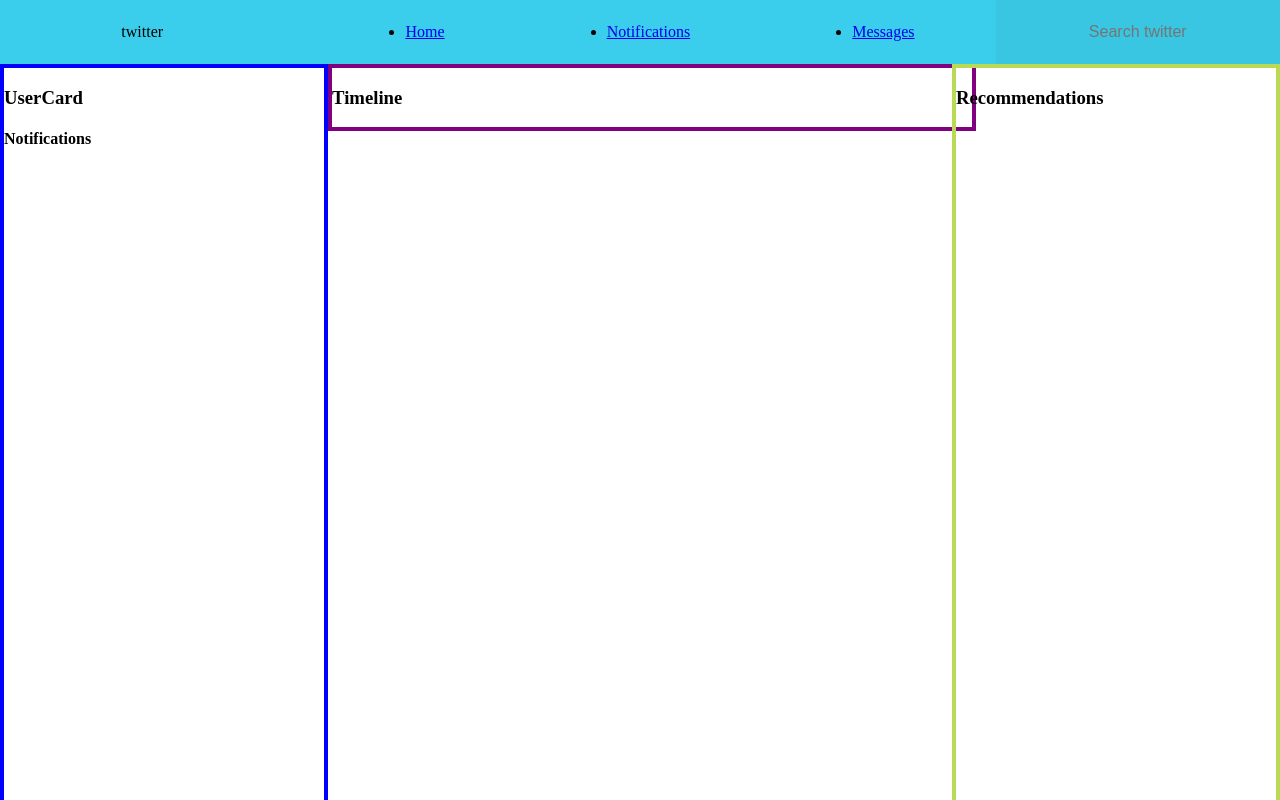
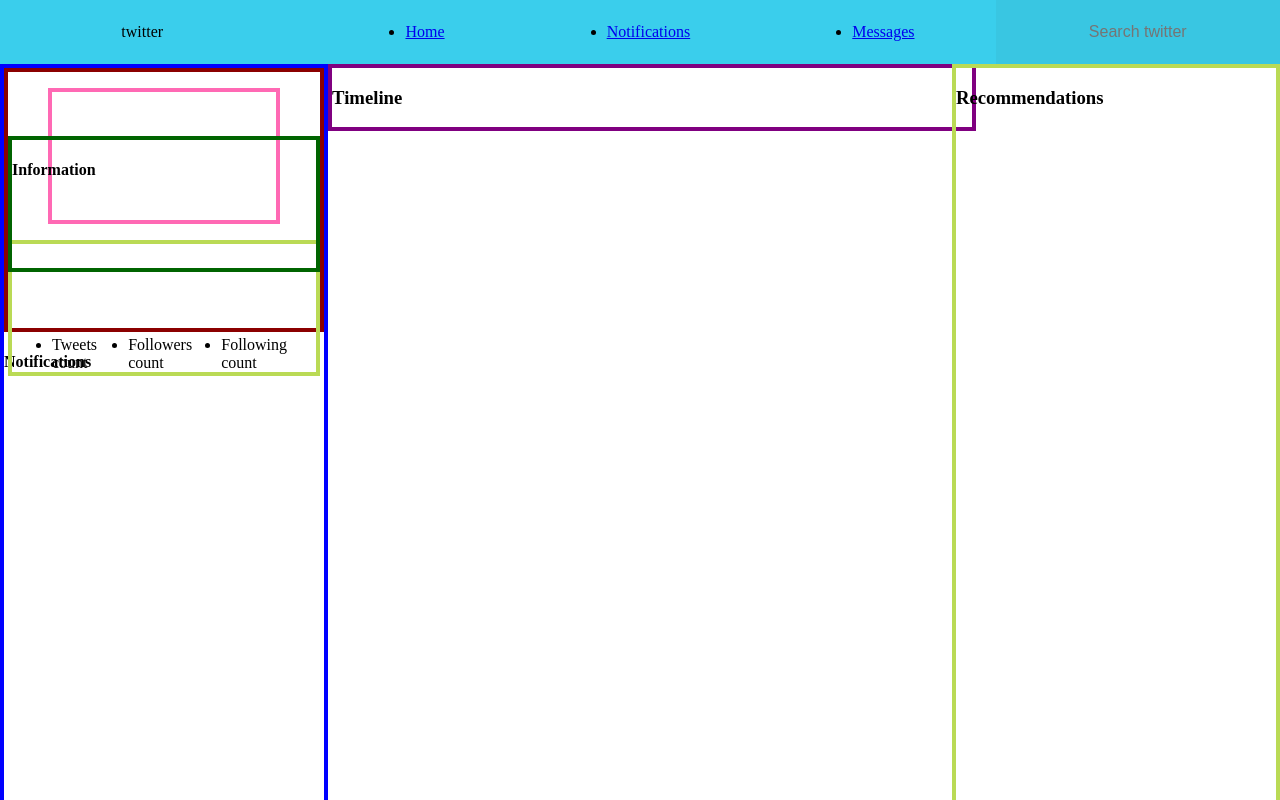
Before and after one commit to allen4dev/redux_testing, a React (Create React App) app: page / in a window 1280 px wide. Built offline with nearby package versions, Linux system fonts and the light colour scheme.

Commit message:
[Add] Base UserCard structure

```diff
--- /dev/null
+++ b/src/components/shared/UserPanel/Information.jsx
@@ -0,0 +1,21 @@
+import React from 'react';
+import styled from 'styled-components';
+
+const Wrapper = styled.section`
+  position: absolute;
+  top: 25%;
+  height: 50%;
+  border: 4px solid darkgreen;
+  left: 0;
+  right: 0;
+`;
+
+const Information = () => {
+  return (
+    <Wrapper>
+      <h4>Information</h4>
+    </Wrapper>
+  );
+};
+
+export default Information;
--- a/src/components/shared/UserPanel/UserCard.jsx
+++ b/src/components/shared/UserPanel/UserCard.jsx
@@ -1,10 +1,45 @@
 import React from 'react';
+import styled from 'styled-components';
+
+import Information from './Information';
+
+import Image from '../utils/Image';
+
+const Wrapper = styled.section`
+  border: 4px solid darkred;
+  height: 20vw;
+  position: relative;
+`;
+const ProfileImage = styled.figure`
+  border: 4px solid hotpink;
+  height: 50%;
+`;
+const Count = styled.ul`
+  border: 4px solid #bada55;
+  height: 50%;
+  display: flex;
+  justify-content: space-between;
+  align-items: flex-end;
+`;
+const Tweets = styled.li``;
+const Followers = styled.li``;
+const Following = styled.li``;
 
 const UserCard = () => {
   return (
-    <div>
-      <h1>UserCard</h1>
-    </div>
+    <Wrapper>
+      <ProfileImage>
+        <Image />
+      </ProfileImage>
+
+      <Information />
+
+      <Count>
+        <Tweets>Tweets count</Tweets>
+        <Followers>Followers count</Followers>
+        <Following>Following count</Following>
+      </Count>
+    </Wrapper>
   );
 };
 
```
